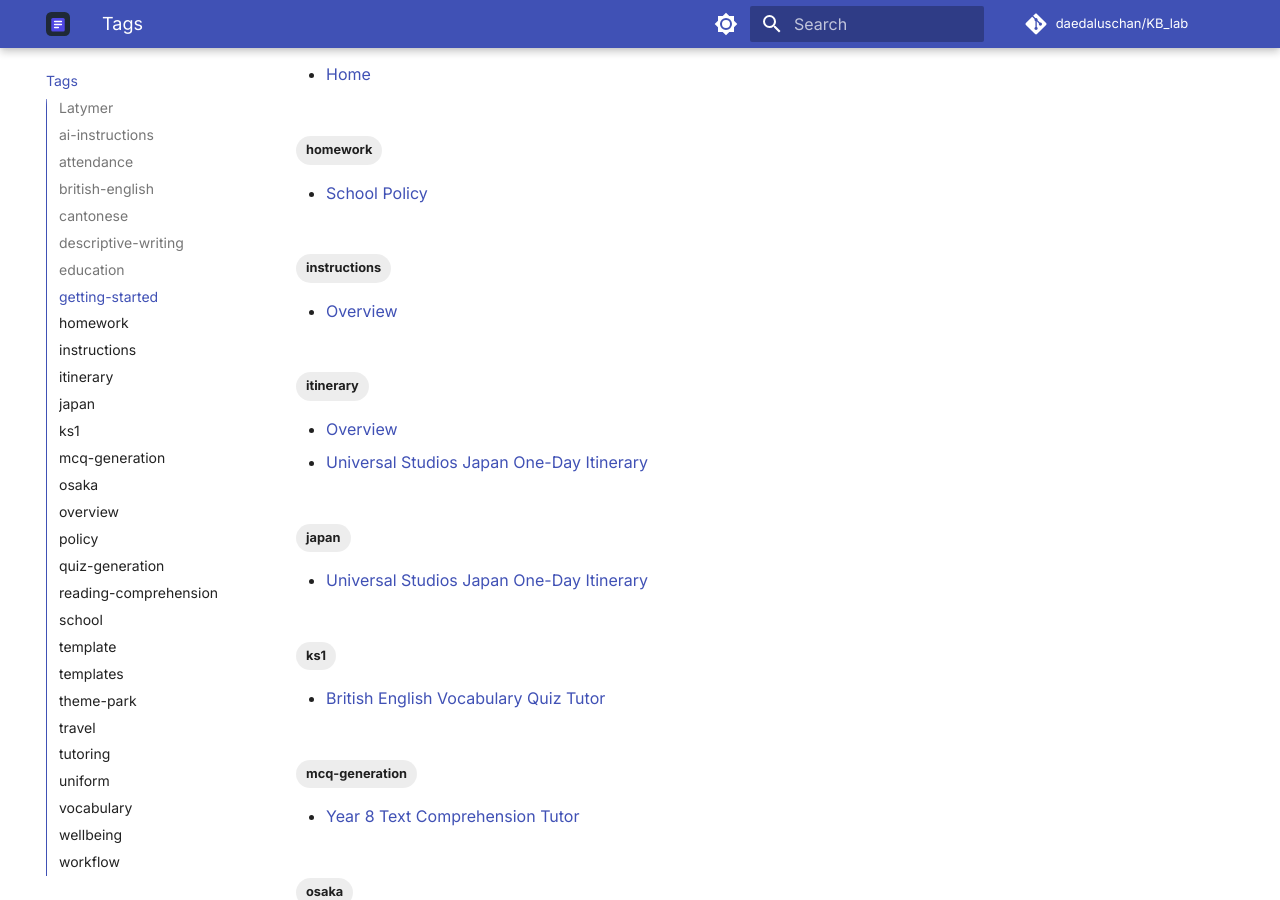
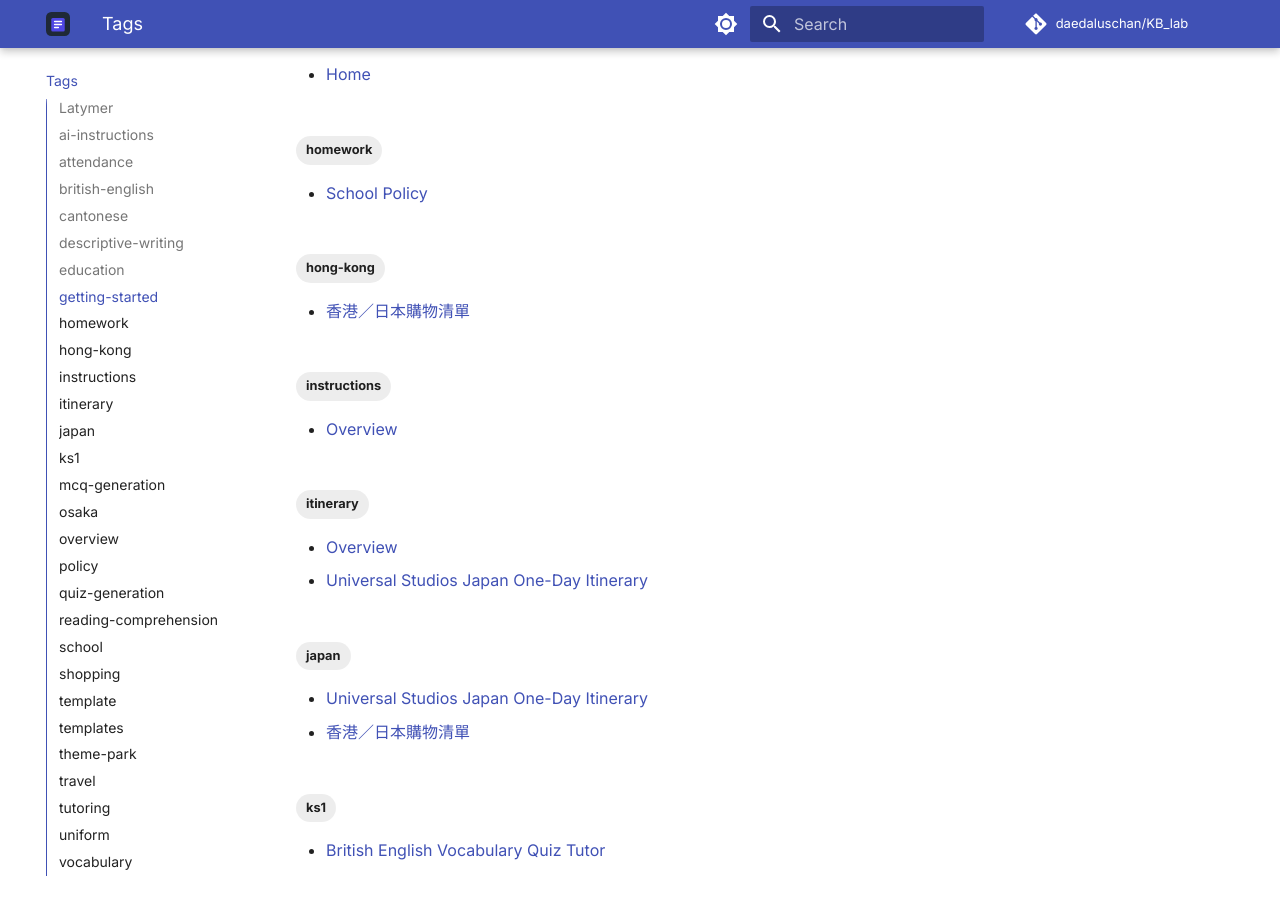
Before and after one commit to daedaluschan/KB_lab, an MkDocs documentation site: the page built from docs/tags.md, in a window 1280 px wide and 900 px high, scrolled down 1244 px. Built offline with MkDocs 1.6.1 and Material for MkDocs 9.7.7, drawn with Linux system fonts in a browser that asks for light colours; comment, search, counter and statistics services are not loaded; part of the change alters nothing that is shown; some of the changed text lies outside the part shown.

Commit message:
Add Hong Kong and Japan shopping list

```diff
--- /dev/null
+++ b/docs/travel/hong-kong-japan-shopping-list.md
@@ -0,0 +1,32 @@
+---
+tags:
+  - travel
+  - hong-kong
+  - japan
+  - shopping
+---
+
+# 香港／日本購物清單
+
+呢份清單用嚟記錄今次香港同日本之旅要買嘅物品。完成購買後，喺「已買」一欄剔選即可。
+
+相片係可選項目；如要加入，請將相片放入 `docs/assets/images/travel-shopping/`，再喺相應欄位加入相對路徑。
+
+## 香港
+
+| 已買 | 物品 | 擁有人 | 相片 |
+| --- | --- | --- | --- |
+|  |  |  | — |
+
+## 日本
+
+| 已買 | 物品 | 擁有人 | 相片 |
+| --- | --- | --- | --- |
+|  |  |  | — |
+
+## 加入新項目
+
+- 喺適合嘅目的地表格新增一行。
+- 「已買」欄使用 `- [ ]`；買咗之後改為 `- [x]`。
+- 「擁有人」使用：Dad、Mom 或 Jinny。
+- 如有相片，使用 Markdown 圖片語法，例如 `![物品名稱](../assets/images/travel-shopping/item-name.jpg)`；沒有相片則保留 `—`。
--- a/docs/travel/index.md
+++ b/docs/travel/index.md
@@ -10,4 +10,5 @@ tags:
 
 ## Available travel notes
 
+- [香港／日本購物清單](hong-kong-japan-shopping-list.md): 記錄 Dad、Mom 同 Jinny 今次旅程要買嘅物品。
 - [Universal Studios Japan 一日攻略](universal-studios-japan-one-day-itinerary.md): 使用 Express Pass 8、10:30 入 SUPER NINTENDO WORLD 的大阪環球影城一日路線。
```
Also changed, not shown: docs/travel/.pages, 1 other file.
